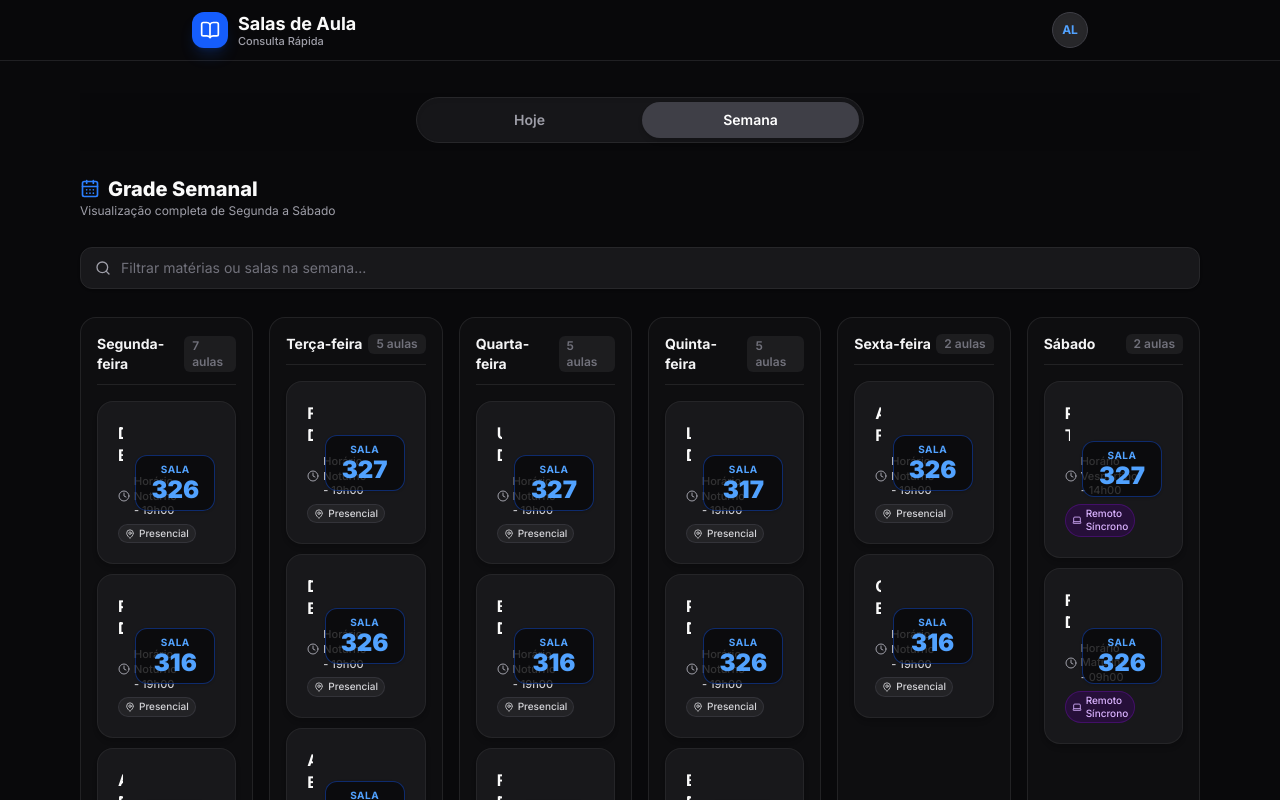
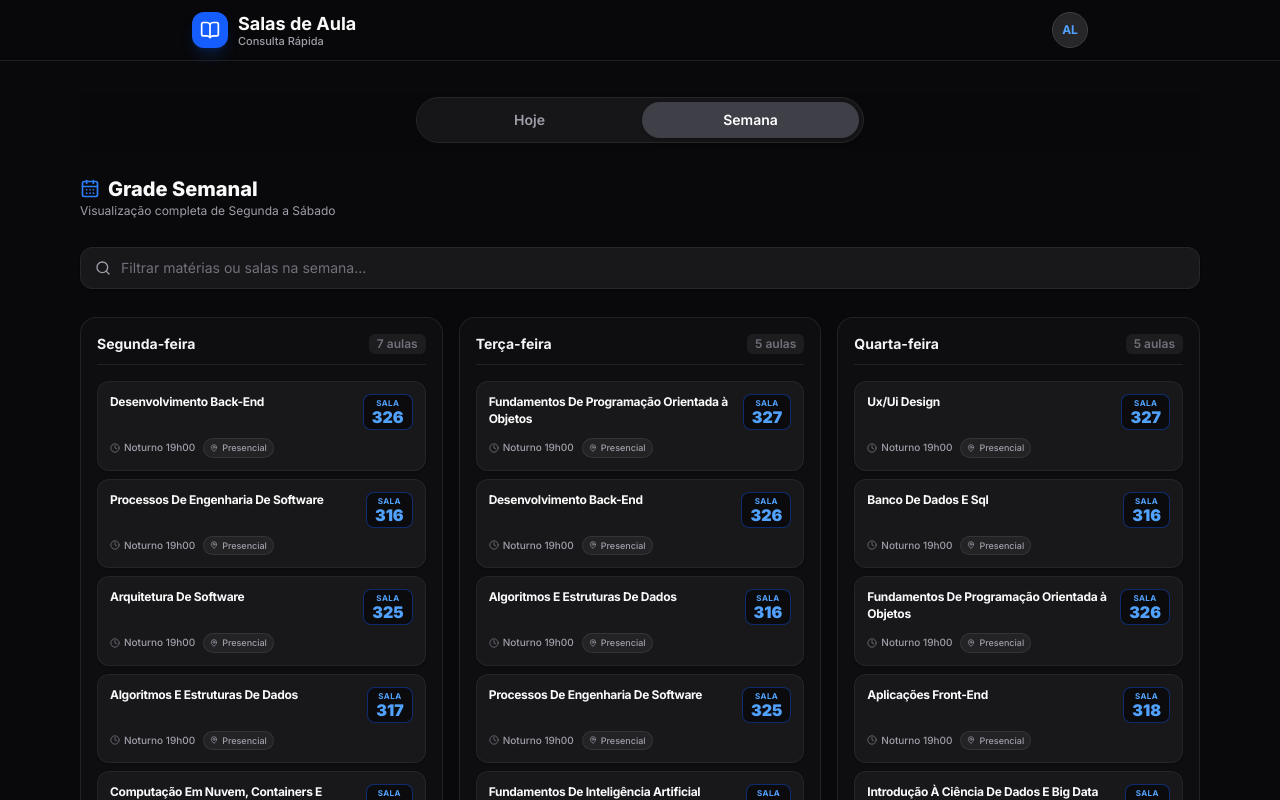
Before and after one commit to julianomatos/my-class, a Next.js app: page / in a window 1280 px wide. Both pictures are taken after a click on the tab "Semana". Shown: the top 800 px of the page. Built offline with nearby package versions, Linux system fonts and the light colour scheme.

Commit message:
feat: implement compact variant for ClassCard and apply it to schedule view columns

```diff
--- a/src/components/ClassCard.tsx
+++ b/src/components/ClassCard.tsx
@@ -6,6 +6,8 @@ interface ClassCardProps {
   horario: string;
   sala: string;
   modalidade: string;
+  /** compact: stacked vertical layout for narrow week-grid columns */
+  compact?: boolean;
 }
 
 export const ClassCard: React.FC<ClassCardProps> = ({
@@ -13,14 +15,67 @@ export const ClassCard: React.FC<ClassCardProps> = ({
   horario,
   sala,
   modalidade,
+  compact = false,
 }) => {
   const isRemoto = modalidade?.toLowerCase().includes("remoto");
 
+  /* ──────────────────────────────────────────────────
+   * COMPACT variant – used inside the Semana grid columns
+   * Layout: sala badge row (top-right) + discipline + metadata
+   * ────────────────────────────────────────────────── */
+  if (compact) {
+    return (
+      <div className="w-full bg-zinc-900 border border-zinc-800/90 rounded-xl p-3 transition-all duration-200 hover:border-zinc-700/80 shadow-sm">
+        {/* Top row: sala badge right-aligned */}
+        <div className="flex items-start justify-between gap-2 mb-2">
+          {/* Discipline name */}
+          <h3 className="text-xs font-bold text-zinc-50 leading-snug tracking-tight line-clamp-3 flex-1 min-w-0">
+            {disciplina}
+          </h3>
+          {/* Sala badge */}
+          <div className="bg-zinc-950/80 border border-blue-600/40 rounded-lg px-2 py-1 text-center flex flex-col items-center justify-center shrink-0 min-w-[44px]">
+            <span className="block text-[8px] font-bold text-blue-400 tracking-wider uppercase leading-none mb-0.5">
+              SALA
+            </span>
+            <span className="block text-base font-black text-blue-400 leading-none">
+              {sala}
+            </span>
+          </div>
+        </div>
+
+        {/* Bottom metadata row */}
+        <div className="flex flex-wrap items-center gap-x-2 gap-y-1">
+          <span className="inline-flex items-center gap-1 text-[10px] font-medium text-zinc-400">
+            <Clock className="w-2.5 h-2.5 text-zinc-500 shrink-0" />
+            {horario.replace("Horário ", "").replace(" - ", " ")}
+          </span>
+          <span
+            className={`inline-flex items-center gap-1 text-[9px] font-medium px-1.5 py-0.5 rounded-full border ${
+              isRemoto
+                ? "bg-purple-950/40 text-purple-300 border-purple-800/40"
+                : "bg-zinc-800/80 text-zinc-400 border-zinc-700/60"
+            }`}
+          >
+            {isRemoto ? (
+              <Laptop className="w-2 h-2 shrink-0" />
+            ) : (
+              <MapPin className="w-2 h-2 shrink-0" />
+            )}
+            {isRemoto ? "Remoto" : "Presencial"}
+          </span>
+        </div>
+      </div>
+    );
+  }
+
+  /* ──────────────────────────────────────────────────
+   * DEFAULT variant – used in the Hoje list (full width)
+   * Layout: horizontal flex (info left, sala badge right)
+   * ────────────────────────────────────────────────── */
   return (
     <div className="w-full bg-zinc-900 border border-zinc-800/90 rounded-2xl p-3.5 sm:p-5 transition-all duration-200 hover:border-zinc-700/80 shadow-md flex justify-between items-center gap-3">
       {/* Left Info */}
       <div className="flex-1 min-w-0">
-        {/* Discipline name: clamped to 2 lines on mobile to prevent overflow */}
         <h3 className="text-sm sm:text-base font-bold text-zinc-50 leading-snug tracking-tight mb-2 line-clamp-2">
           {disciplina}
         </h3>
--- a/src/components/ClassScheduleView.tsx
+++ b/src/components/ClassScheduleView.tsx
@@ -86,7 +86,7 @@ export const ClassScheduleView: React.FC = () => {
             <HeroCard dayName={todayName} count={todayClasses.length} />
 
             {/* Alert Banner */}
-            <AlertBanner />
+            {/* <AlertBanner /> */}
 
             {/* Search Input */}
             <SearchInput
@@ -179,7 +179,7 @@ export const ClassScheduleView: React.FC = () => {
 
             {/* Horizontal Scroll Layout for Mobile & Desktop Grid */}
             <div className="w-full overflow-x-auto pb-6 snap-x touch-pan-x custom-scrollbar">
-              <div className="flex gap-4 min-w-max lg:min-w-full lg:grid lg:grid-cols-3 xl:grid-cols-6">
+              <div className="flex gap-4 min-w-max lg:min-w-full lg:grid lg:grid-cols-3">
                 {ACADEMIC_DAYS.map((day: string) => {
                   const list = weekClassesGrouped.get(day) || [];
                   const isToday =
@@ -213,7 +213,7 @@ export const ClassScheduleView: React.FC = () => {
 
                       {/* Day Column Content */}
                       {list.length > 0 ? (
-                        <div className="flex flex-col gap-2.5">
+                        <div className="flex flex-col gap-2">
                           {list.map((item: ClassEntry) => (
                             <ClassCard
                               key={item.id}
@@ -221,6 +221,7 @@ export const ClassScheduleView: React.FC = () => {
                               horario={item.horario}
                               sala={item.sala}
                               modalidade={item.modalidade}
+                              compact
                             />
                           ))}
                         </div>
```
